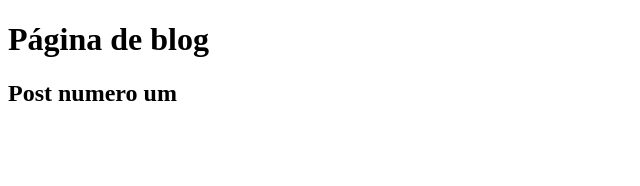
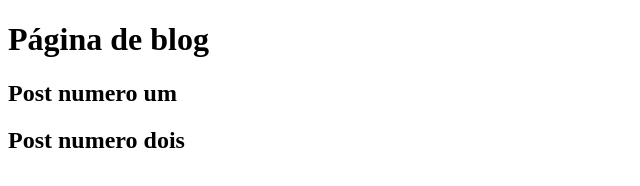
Before and after one commit to jmdskenobi/aulagithub, a plain HTML site: page blog.html in a window 1280 px wide. Shown: the whole page, without its empty margins (0-640 px from the left). Drawn offline with Linux system fonts and the light colour scheme.

Commit message:
Udpate blog

```diff
--- a/blog.html
+++ b/blog.html
@@ -9,7 +9,7 @@
 
     <h1>Página de blog</h1>
     <h2>Post numero um</h2>
-
+    <h2>Post numero dois </h2>
 
 </body>
 </html>
```
